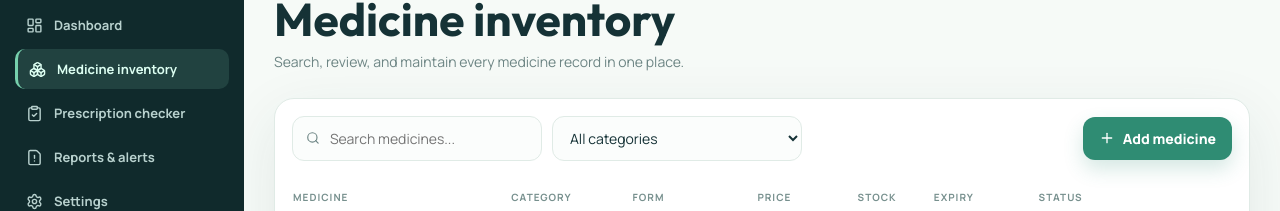
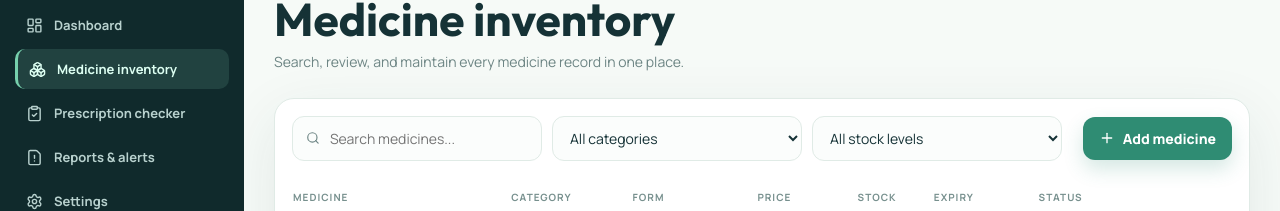
Before and after one commit to adeshasur/MediVault, a Next.js app: page /medicines in a window 1280 px wide. Shown: the part 123-334 px from the top of the page. Built offline with nearby package versions, Linux system fonts and the light colour scheme.

Commit message:
Add stock level filter to inventory

```diff
--- a/src/components/MedicineInventory.jsx
+++ b/src/components/MedicineInventory.jsx
@@ -11,13 +11,15 @@ export default function MedicineInventory() {
   const { medicines, add, remove, update } = useMedicines();
   const [query, setQuery] = useState("");
   const [category, setCategory] = useState("All categories");
+  const [stockStatus, setStockStatus] = useState("All stock levels");
   const [showForm, setShowForm] = useState(false);
   const [editing, setEditing] = useState(null);
   const categories = ["All categories", ...new Set(medicines.map((medicine) => medicine.category))];
   const filtered = useMemo(() => medicines.filter((medicine) => {
     const blob = `${medicine.name} ${medicine.generic} ${medicine.brand} ${medicine.strength}`.toLowerCase();
-    return blob.includes(query.toLowerCase()) && (category === "All categories" || medicine.category === category);
-  }), [medicines, query, category]);
+    const status = getStatus(medicine).label;
+    return blob.includes(query.toLowerCase()) && (category === "All categories" || medicine.category === category) && (stockStatus === "All stock levels" || status === stockStatus);
+  }), [medicines, query, category, stockStatus]);
   function confirmRemove(medicine) {
     if (window.confirm(`Remove ${medicine.name} from the inventory?`)) remove(medicine.id);
   }
@@ -25,7 +27,7 @@ export default function MedicineInventory() {
   return <>{showForm && <div style={{marginBottom: 16}}><MedicineForm medicine={editing} onSave={(item) => { editing ? update(editing.id, item) : add(item); setEditing(null); setShowForm(false); }} onCancel={() => { setEditing(null); setShowForm(false); }} /></div>}
     <section className="card">
       <div className="toolbar">
-        <div className="toolbar-left"><div className="searchbox input"><Search size={16} /><input value={query} onChange={(event) => setQuery(event.target.value)} placeholder="Search medicines..." /></div><select className="input" value={category} onChange={(event) => setCategory(event.target.value)}>{categories.map((item) => <option key={item}>{item}</option>)}</select></div>
+        <div className="toolbar-left"><div className="searchbox input"><Search size={16} /><input value={query} onChange={(event) => setQuery(event.target.value)} placeholder="Search medicines..." /></div><select className="input" value={category} onChange={(event) => setCategory(event.target.value)}>{categories.map((item) => <option key={item}>{item}</option>)}</select><select className="input" value={stockStatus} onChange={(event) => setStockStatus(event.target.value)}>{["All stock levels", "Available", "Low stock", "Out of stock"].map((item) => <option key={item}>{item}</option>)}</select></div>
         <button className="btn primary" onClick={() => { setEditing(null); setShowForm(!showForm); }}><Plus size={16} /> Add medicine</button>
       </div>
       <div className="table-wrap"><table><thead><tr><th>Medicine</th><th>Category</th><th>Form</th><th>Price</th><th>Stock</th><th>Expiry</th><th>Status</th><th></th></tr></thead><tbody>
```
